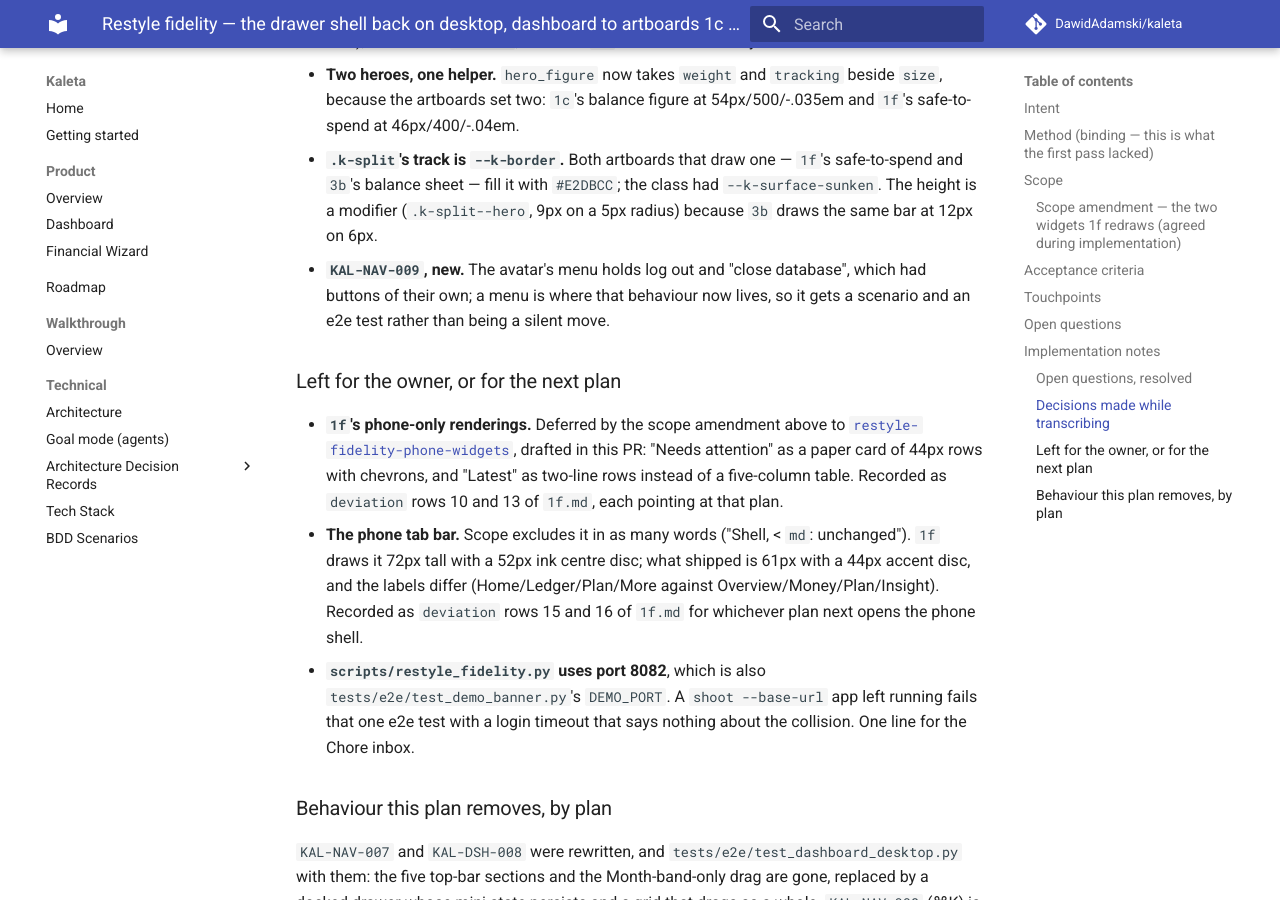
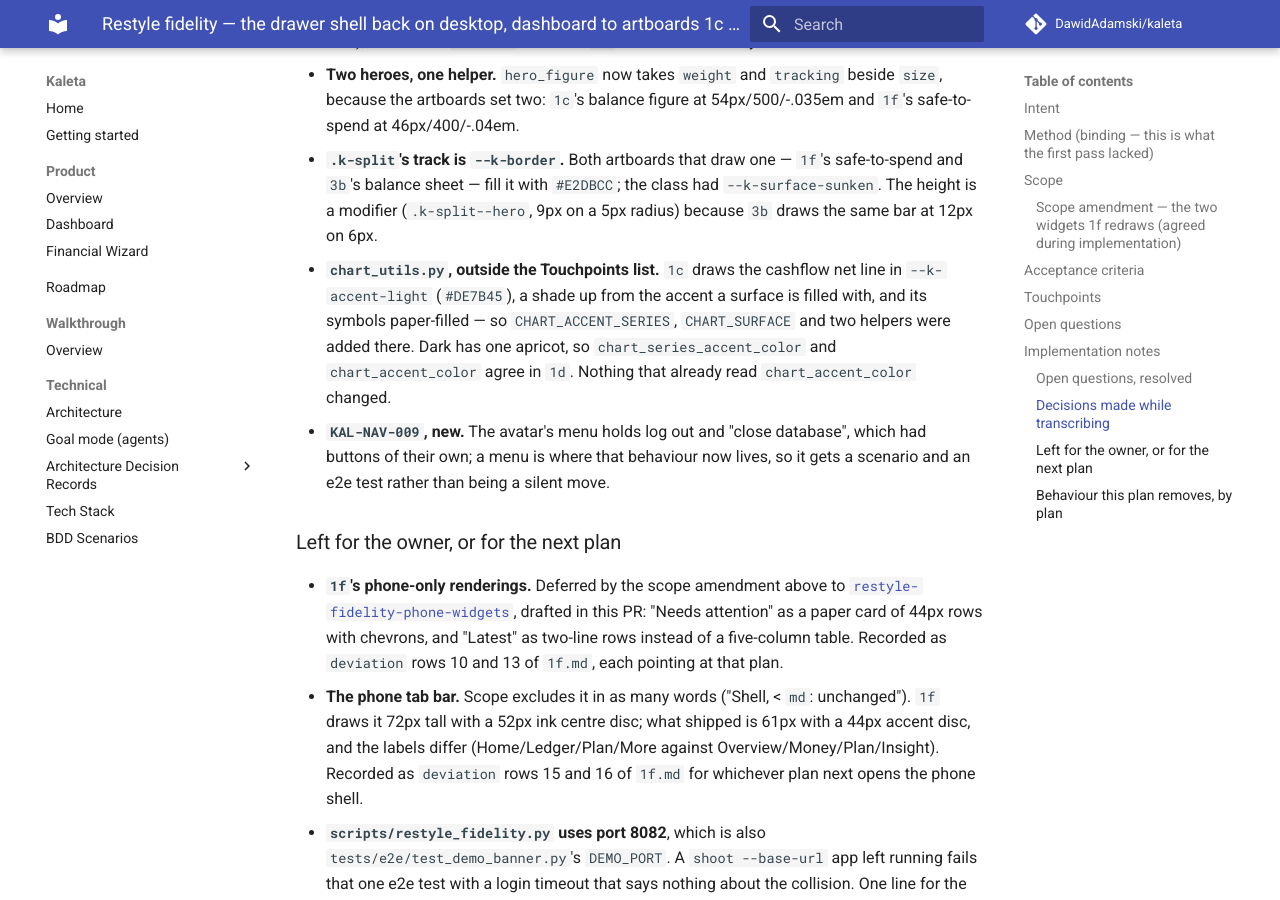
Before and after one commit to DawidAdamski/kaleta, an MkDocs documentation site: the page built from docs/plans/restyle-fidelity-shell-dashboard.md, in a window 1280 px wide and 900 px high, scrolled down 5109 px. Built offline with MkDocs 1.6.1 and Material for MkDocs 9.7.7, drawn with Linux system fonts in a browser that asks for light colours; comment, search, counter and statistics services are not loaded.

Commit message:
fix(restyle): the review's advisory notes — unicode initials, a real settings test
- `_initials` split on `[^0-9A-Za-z]+`, which in a Polish app reads "Ł" as
  a separator and puts "UK" on the disc for "Łukasz". `[\W_]+` is
  unicode-aware; three cases cover it.
- `test_settings_offers_the_same_drawer_choice` only asserted the toggle
  was on screen, so `set_user_key("sidebar_mini", ...)` — the whole claim —
  went untested. It now picks "Collapsed", loads another page, finds the
  rail, and puts it back.
- The date cell drops the year, which is the artboard's format and costs a
  ledger quiet enough for ten rows to cross a new year. Said so, in the
  code and in row 34 of `1c.md`.
- `chart_utils.py` is outside the plan's Touchpoints; Implementation notes
  now say what `1c` needed from it and that nothing already reading
  `chart_accent_color` changed.
- `mobile_layout` re-adds the hero on a phone even to someone who unticked
  it on the grid. That is deliberate — the stored layout is the desktop's,
  where it is off by default, so "absent" cannot be read as "no" — and
  `docs/product/dashboard.md` now says it in as many words.

Co-Authored-By: Claude Opus 5 (1M context) <noreply@anthropic.com>

```diff
--- a/docs/plans/restyle-fidelity-shell-dashboard.md
+++ b/docs/plans/restyle-fidelity-shell-dashboard.md
@@ -222,6 +222,13 @@ gets accepted or sent back.
   the class had `--k-surface-sunken`. The height is a modifier
   (`.k-split--hero`, 9px on a 5px radius) because `3b` draws the same bar at
   12px on 6px.
+- **`chart_utils.py`, outside the Touchpoints list.** `1c` draws the
+  cashflow net line in `--k-accent-light` (`#DE7B45`), a shade up from the
+  accent a surface is filled with, and its symbols paper-filled — so
+  `CHART_ACCENT_SERIES`, `CHART_SURFACE` and two helpers were added there.
+  Dark has one apricot, so `chart_series_accent_color` and
+  `chart_accent_color` agree in `1d`. Nothing that already read
+  `chart_accent_color` changed.
 - **`KAL-NAV-009`, new.** The avatar's menu holds log out and "close
   database", which had buttons of their own; a menu is where that behaviour
   now lives, so it gets a scenario and an e2e test rather than being a
```
Also changed, not shown: docs/design/restyle/fidelity/1c.md (+3 -3 lines), docs/design/restyle/fidelity/1d.md (+2 -2 lines), docs/design/restyle/fidelity/1f.md (+2 -2 lines), docs/product/dashboard.md (+6 -0 lines), 4 other files.
